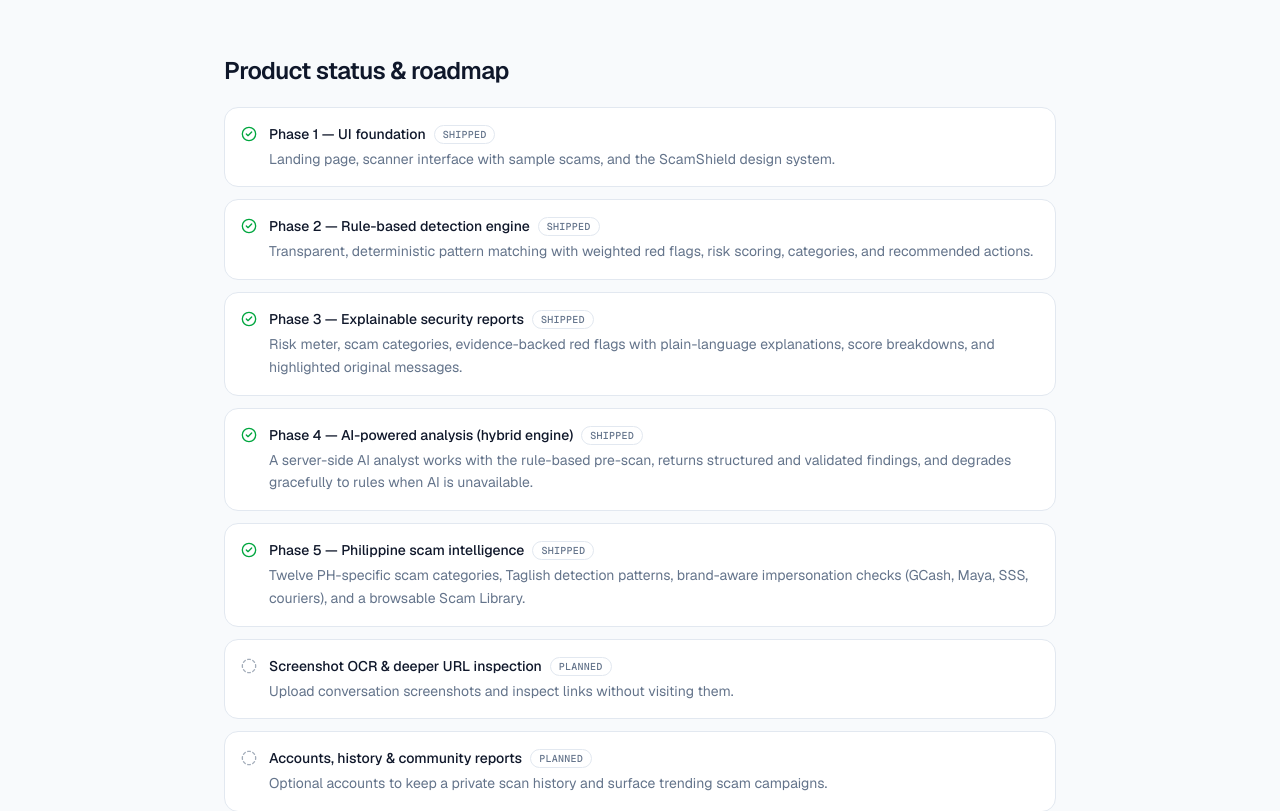
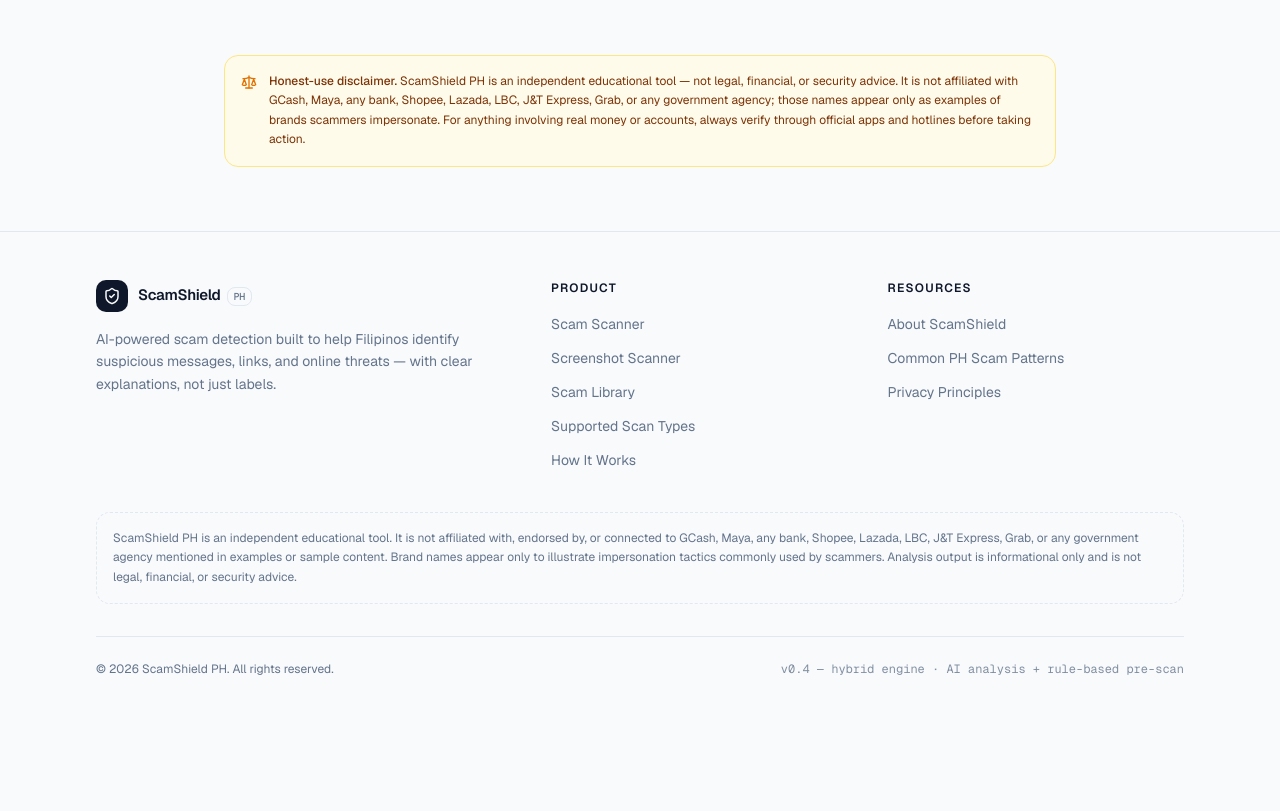
Before and after one commit to eloooong/sift-web, a Next.js app: page /about in a window 1280 px wide. Shown: the part 1164-1975 px from the top of the page. After the commit the page ends 1889 px from the top, so only its background shows below. Built offline with nearby package versions, Linux system fonts and the light colour scheme; no server answers.

Commit message:
feat: initialize dictionary module with English UI strings for scanner, reports, and auth components

```diff
--- a/src/app/about/page.tsx
+++ b/src/app/about/page.tsx
@@ -2,8 +2,6 @@
 import {
   Banknote,
   Briefcase,
-  CheckCircle2,
-  CircleDashed,
   Clock3,
   GraduationCap,
   HeartHandshake,
@@ -23,7 +21,7 @@
 export const metadata: Metadata = {
   title: "About",
   description:
-    "ScamShield PH is an independent, educational scam-detection tool built for Filipino internet users. Learn what it checks, who it is for, and what ships next.",
+    "ScamShield PH is an independent, educational scam-detection tool built for Filipino internet users. Learn what it checks and who it is for.",
 };
 
 const DETECTION_CHECKS = [
@@ -42,51 +40,6 @@
   { icon: ShoppingBag, label: "Online shoppers" },
   { icon: Briefcase, label: "Employees" },
   { icon: Store, label: "Small business owners" },
-] as const;
-
-const ROADMAP = [
-  {
-    status: "shipped",
-    title: "Phase 1 — UI foundation",
-    description:
-      "Landing page, scanner interface with sample scams, and the ScamShield design system.",
-  },
-  {
-    status: "shipped",
-    title: "Phase 2 — Rule-based detection engine",
-    description:
-      "Transparent, deterministic pattern matching with weighted red flags, risk scoring, categories, and recommended actions.",
-  },
-  {
-    status: "shipped",
-    title: "Phase 3 — Explainable security reports",
-    description:
-      "Risk meter, scam categories, evidence-backed red flags with plain-language explanations, score breakdowns, and highlighted original messages.",
-  },
-  {
-    status: "shipped",
-    title: "Phase 4 — AI-powered analysis (hybrid engine)",
-    description:
-      "A server-side AI analyst works with the rule-based pre-scan, returns structured and validated findings, and degrades gracefully to rules when AI is unavailable.",
-  },
-  {
-    status: "shipped",
-    title: "Phase 5 — Philippine scam intelligence",
-    description:
-      "Twelve PH-specific scam categories, Taglish detection patterns, brand-aware impersonation checks (GCash, Maya, SSS, couriers), and a browsable Scam Library.",
-  },
-  {
-    status: "planned",
-    title: "Screenshot OCR & deeper URL inspection",
-    description:
-      "Upload conversation screenshots and inspect links without visiting them.",
-  },
-  {
-    status: "planned",
-    title: "Accounts, history & community reports",
-    description:
-      "Optional accounts to keep a private scan history and surface trending scam campaigns.",
-  },
 ] as const;
 
 export default function AboutPage() {
@@ -172,39 +125,6 @@
       </FadeIn>
 
       <FadeIn delay={0.08}>
-        <section className="mt-14">
-          <h2 className="text-xl font-semibold tracking-tight sm:text-2xl">
-            Product status & roadmap
-          </h2>
-          <ol className="mt-5 space-y-3">
-            {ROADMAP.map((item) => (
-              <li
-                key={item.title}
-                className="flex items-start gap-3 rounded-xl border bg-card p-4"
-              >
-                {item.status === "shipped" ? (
-                  <CheckCircle2 className="mt-0.5 size-4 shrink-0 text-green-600" />
-                ) : (
-                  <CircleDashed className="mt-0.5 size-4 shrink-0 text-muted-foreground/60" />
-                )}
-                <div>
-                  <p className="text-sm font-medium">
-                    {item.title}
-                    <span className="ml-2 rounded-full border px-2 py-0.5 align-middle font-mono text-[10px] font-medium tracking-wide text-muted-foreground uppercase">
-                      {item.status === "shipped" ? "Shipped" : "Planned"}
-                    </span>
-                  </p>
-                  <p className="mt-1 text-xs leading-relaxed text-muted-foreground sm:text-sm">
-                    {item.description}
-                  </p>
-                </div>
-              </li>
-            ))}
-          </ol>
-        </section>
-      </FadeIn>
-
-      <FadeIn delay={0.08}>
         <div className="mt-14 flex items-start gap-3 rounded-xl border border-amber-200 bg-amber-50 px-4 py-4">
           <Scale className="mt-0.5 size-4 shrink-0 text-amber-600" />
           <p className="text-xs leading-relaxed text-amber-900">
```
